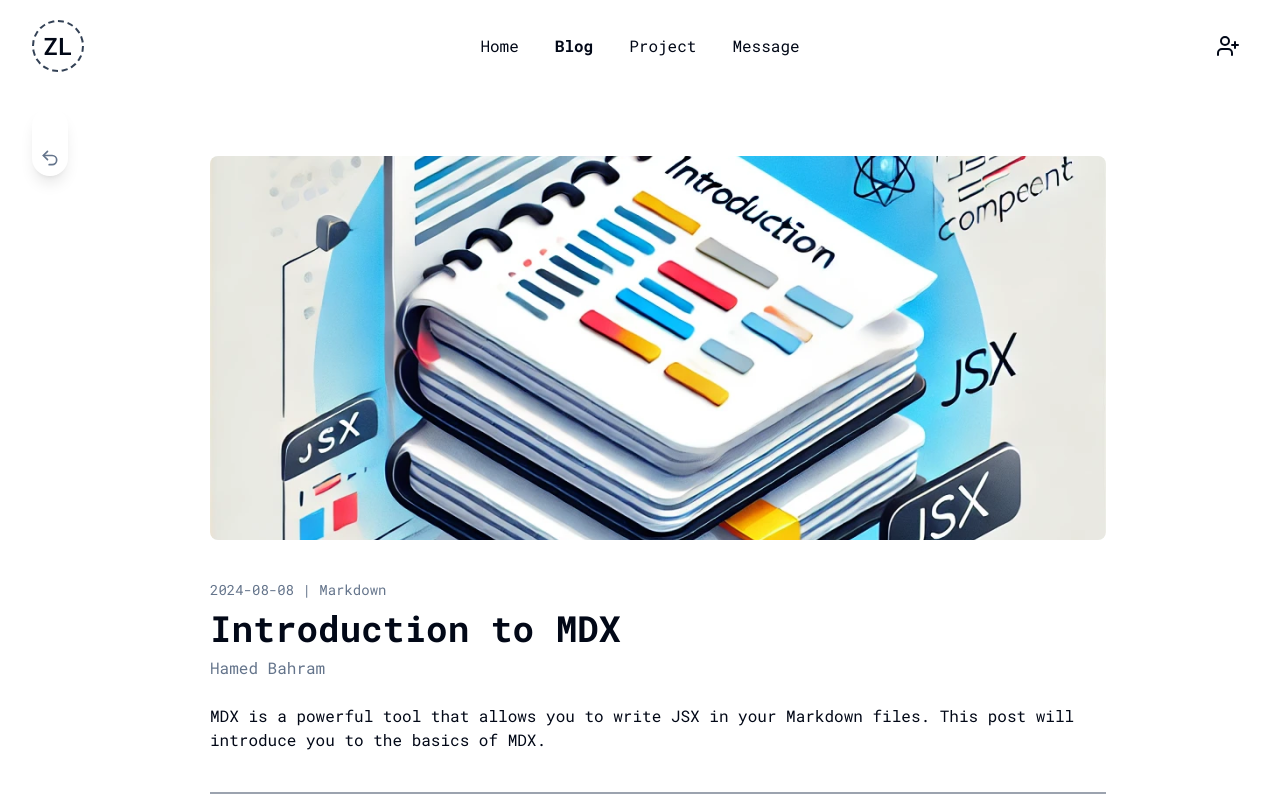
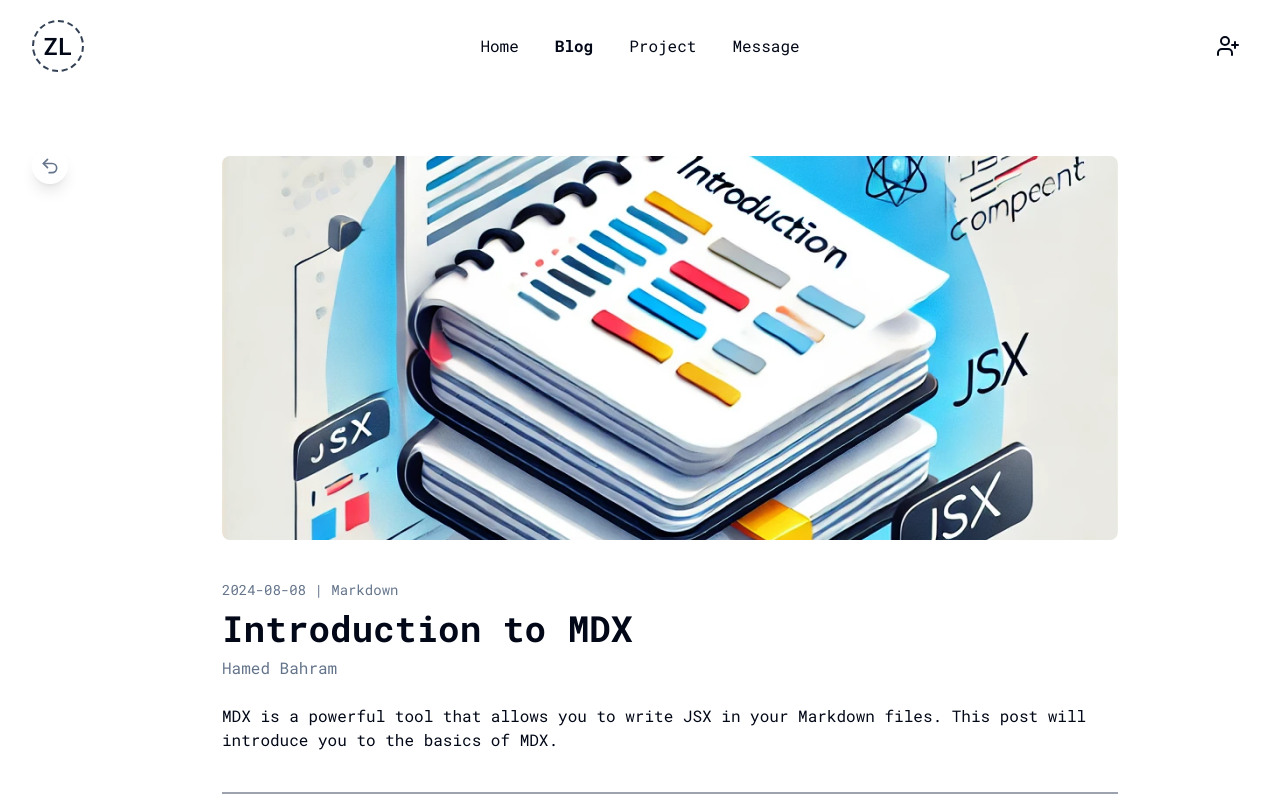
Before and after one commit to sympathea/myweb2, a Next.js app: page /blog/introduction-to-mdx in a window 1280 px wide. Shown: the top 800 px of the page. Built offline with nearby package versions, Linux system fonts and the light colour scheme; no server answers.

Commit message:
/blog: slug page styling modify

```diff
--- a/app/blog/[slug]/page.js
+++ b/app/blog/[slug]/page.js
@@ -17,11 +17,11 @@
   const { title, summary, image, author, publishedAt, tag } = metadata;
 
   return (
-    <section className="flex px-4 mx-auto max-w-7xl md:px-8">
-      <aside className="relative">
+    <section className="flex gap-6 px-4 mx-auto max-w-7xl md:px-8">
+      <aside className="relative pt-14">
         <Link
           href="/blog"
-          className="sticky flex items-center p-2 pt-10 mt-4 font-light transition-colors rounded-full shadow-lg top-10 text-muted-foreground hover:text-foreground"
+          className="sticky flex items-center p-2 font-light transition-colors rounded-full shadow-lg top-10 text-muted-foreground hover:text-foreground"
         >
           <Undo2 className="w-5 h-5" />
         </Link>
```
